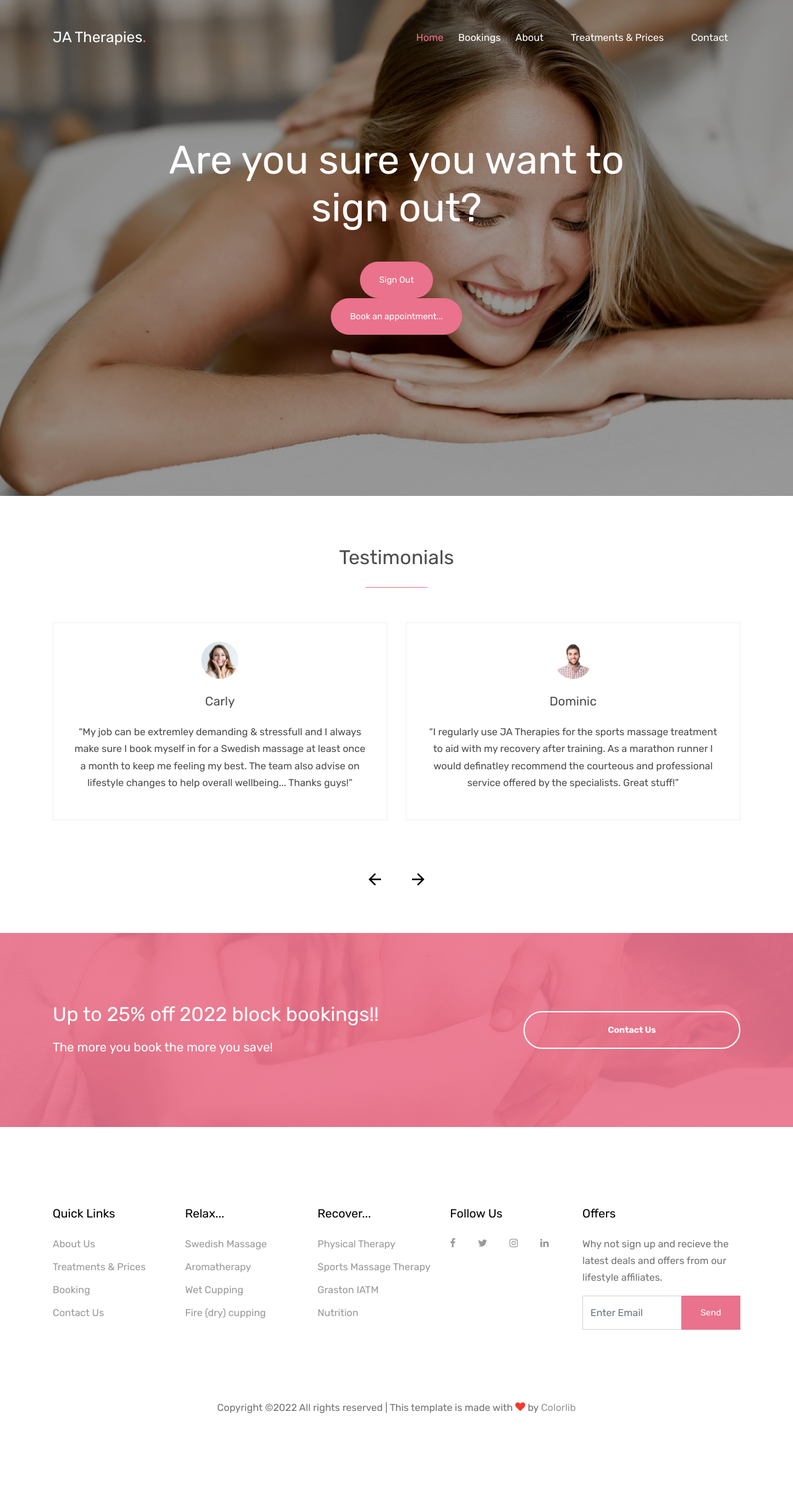
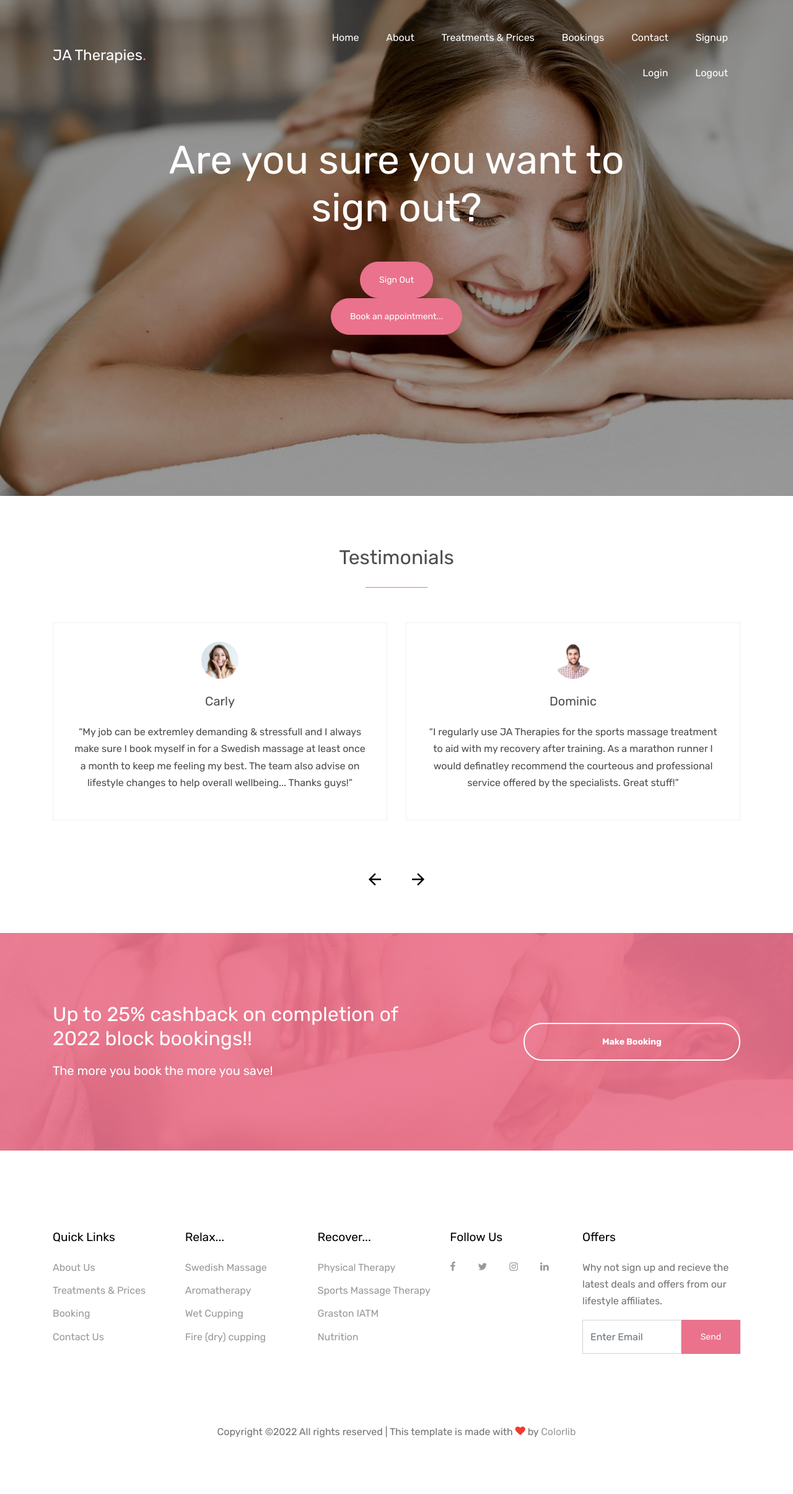
Before and after one commit to moshabbir-dotcom/Portfolio-Project-4, a Django app: page /logout.html/ in a window 1280 px wide. Shown: the top 2410 px of the page at 62% size. Before the commit the page ends 2280 px from the top, so only its background shows below. Run offline with Django 3.2, Linux system fonts and the light colour scheme; some libraries are stand-ins or nearby versions; some web fonts are replaced.

Commit message:
additional js script

```diff
--- a/static/mainsite/css/style.css
+++ b/static/mainsite/css/style.css
@@ -2815,4 +2815,7 @@ h1, h2, h3, h4, h5,
   padding-bottom: 7px !important;
 }
 
+a .active {
+  color: #ea728c;
+}
 /*# sourceMappingURL=style.css.map */
--- /dev/null
+++ b/static/mainsite/js/handleActiveNavLink.js
@@ -0,0 +1,6 @@
+jQuery(document).ready(function($) {
+    const location = window.location.pathname;
+    const activeLink = $(`a[href="${location}"]`);
+    activeLink.children().addClass("active");
+    console.log(location)
+});
--- a/templates/allauth/account/login.html
+++ b/templates/allauth/account/login.html
@@ -49,7 +49,7 @@ for a {{ site_name }} account and sign in below:{% endblocktrans %}</p>
   <input type="hidden" name="{{ redirect_field_name }}" value="{{ redirect_field_value }}" />
   {% endif %}
   <a class="button secondaryAction" href="{% url 'account_reset_password' %}">{% trans "Forgot Password?" %}</a>
-  <button class="primaryAction btn btn-primary btn-pill" type="submit">{% trans "Sign In" %}</button>
+  <button data-aos="fade-up" data-aos-delay="100" class="primaryAction btn btn-primary btn-pill" type="submit">{% trans "Sign In" %}</button>
 </form>
 
             <p data-aos="fade-up" data-aos-delay="100"><a href="{% url 'booking_form' %}" class="btn btn-primary btn-pill">Book an appointment...</a></p>
--- a/templates/allauth/account/logout.html
+++ b/templates/allauth/account/logout.html
@@ -20,7 +20,7 @@
               {% if redirect_field_value %}
               <input type="hidden" name="{{ redirect_field_name }}" value="{{ redirect_field_value }}"/>
               {% endif %}
-              <button class="btn btn-primary btn-pill" type="submit">{% trans 'Sign Out' %}</button>
+              <button data-aos="fade-up" data-aos-delay="100" class="btn btn-primary btn-pill" type="submit">{% trans 'Sign Out' %}</button>
             </form>
             <p data-aos="fade-up" data-aos-delay="100"><a href="{% url 'booking_form' %}" class="btn btn-primary btn-pill">Book an appointment...</a></p>
           </div>
--- a/templates/allauth/account/signup.html
+++ b/templates/allauth/account/signup.html
@@ -25,7 +25,7 @@
                   {% if redirect_field_value %}
                   <input type="hidden" name="{{ redirect_field_name }}" value="{{ redirect_field_value }}" />
                   {% endif %}
-                  <button class="btn btn-primary btn-pill" type="submit">{% trans "Sign Up" %} &raquo;</button>
+                  <button data-aos="fade-up" data-aos-delay="100" class="btn btn-primary btn-pill" type="submit">{% trans "Sign Up" %} &raquo;</button>
                 </form>
 
 
--- a/templates/base.html
+++ b/templates/base.html
@@ -54,11 +54,46 @@
             <nav class="site-navigation position-relative text-right" role="navigation">
 
               <ul class="site-menu js-clone-nav mr-auto d-none d-lg-block">
-                <li class="active"><a href="{% url 'home' %}"><span>Home</span></a></li>
-                <li><a href="{% url 'booking_form' %}">Bookings</a></li>
-                <li><a href="{% url 'about' %}"><span>About</span></a></li>
-                <li><a href="{% url 'prices' %}"><span>Treatments & Prices</span></a></li>
-                <li><a href="{% url 'contact' %}"><span>Contact</span></a></li>
+                <li>
+                  <a href="{% url 'home' %}">
+                    <span>Home</span>
+                  </a>
+                </li>
+                <li>
+                  <a href="{% url 'about' %}">
+                    <span>About</span>
+                  </a>
+                </li>
+                <li>
+                  <a href="{% url 'prices' %}">
+                    <span>Treatments & Prices</span>
+                  </a>
+                </li>
+                <li>
+                  <a href="{% url 'booking_form' %}">
+                    <span>Bookings</span>
+                  </a>
+                </li>
+                <li>
+                  <a href="{% url 'contact' %}">
+                    <span>Contact</span>
+                  </a>
+                </li>
+                <li>
+                  <a href="#">
+                    <span>Signup</span>
+                  </a>
+                </li>
+                <li>
+                  <a href="#">
+                    <span>Login</span>
+                  </a>
+                </li>
+                <li>
+                  <a href="#">
+                    <span>Logout</span>
+                  </a>
+                </li>
               </ul>
             </nav>
           </div>
@@ -142,11 +177,11 @@
       <div class="container">
         <div class="row align-items-center justify-content-between">
           <div class="col-lg-7 mb-4 mb-lg-0">
-            <h2 class="mb-3 mt-0 text-white">Up to 25% off <script>document.write(new Date().getFullYear());</script> block bookings!!</h2>
+            <h2 class="mb-3 mt-0 text-white">Up to 25% cashback on completion of <script>document.write(new Date().getFullYear());</script> block bookings!!</h2>
             <p class="mb-0 text-white lead">The more you book the more you save!</p>
           </div>
           <div class="col-lg-4">
-            <p class="mb-0"><a href="{% url 'contact' %}" class="btn btn-outline-white text-white btn-md btn-pill px-5 font-weight-bold btn-block">Contact Us</a></p>
+            <p class="mb-0"><a href="{% url 'booking_form' %}" class="btn btn-outline-white text-white btn-md btn-pill px-5 font-weight-bold btn-block">Make Booking</a></p>
           </div>
         </div>
       </div>
@@ -249,6 +284,7 @@
             </script>
 
   <script src="{% static 'mainsite/js/main.js' %}"></script>
+  <script src="{% static 'mainsite/js/handleActiveNavLink.js' %}"></script>
 
   </body>
 </html>
```
